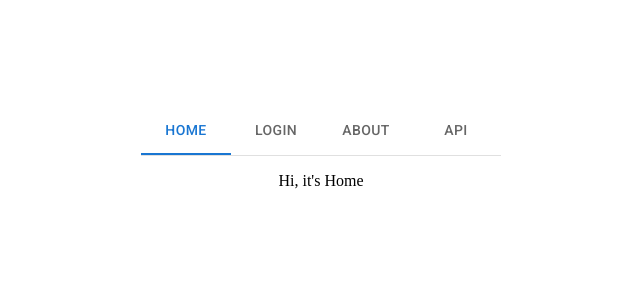
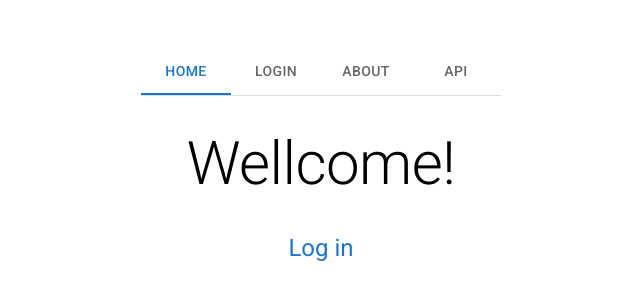
Before and after one commit to BUsuper/login-sandbox, a React (Vite) app: page / in a window 1280 px wide. Shown: the part 244-544 px from the top of the page, without its empty margins (319-959 px from the left). Built offline with nearby package versions, Linux system fonts and the light colour scheme.

Commit message:
Add basic functionality and styles to the Home page

```diff
--- a/src/pages/Home/Home.tsx
+++ b/src/pages/Home/Home.tsx
@@ -1,10 +1,25 @@
+import { Typography, Link } from "@mui/material";
 import { Header } from "../../components/";
+import { Link as RouterLink } from "react-router";
 
 export default function Home() {
+  const currentUser = null;
+
   return (
     <>
       <Header></Header>
-      <p>Hi, it's Home</p>
+      <Typography my={4} variant="h2">
+        Wellcome{currentUser ? `, ${currentUser}!` : "!"}
+      </Typography>
+      {currentUser ? (
+        <Link component={RouterLink} to="/api" underline="hover" variant="h5">
+          Check out the characters
+        </Link>
+      ) : (
+        <Link component={RouterLink} to="/login" underline="hover" variant="h5">
+          Log in
+        </Link>
+      )}
     </>
   );
 }
```
